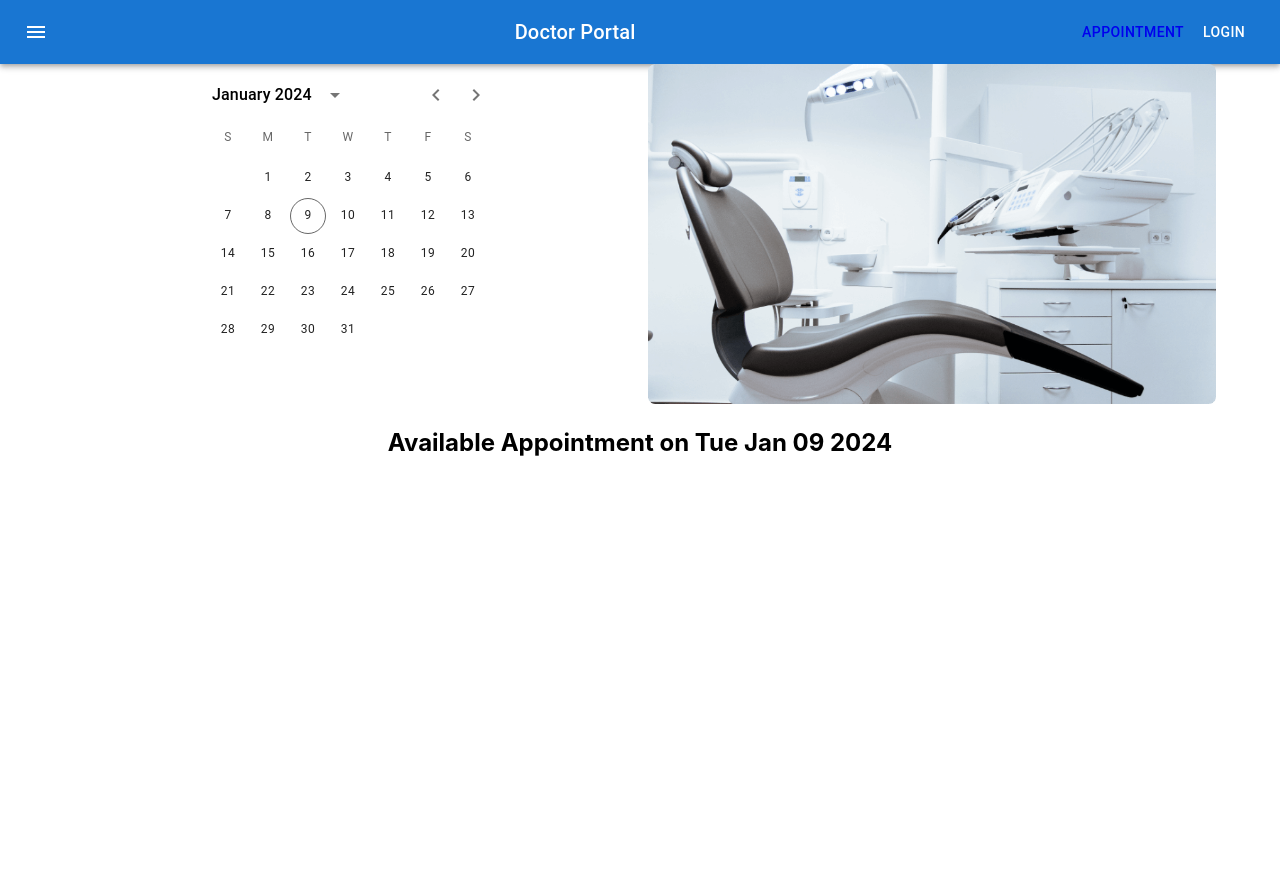
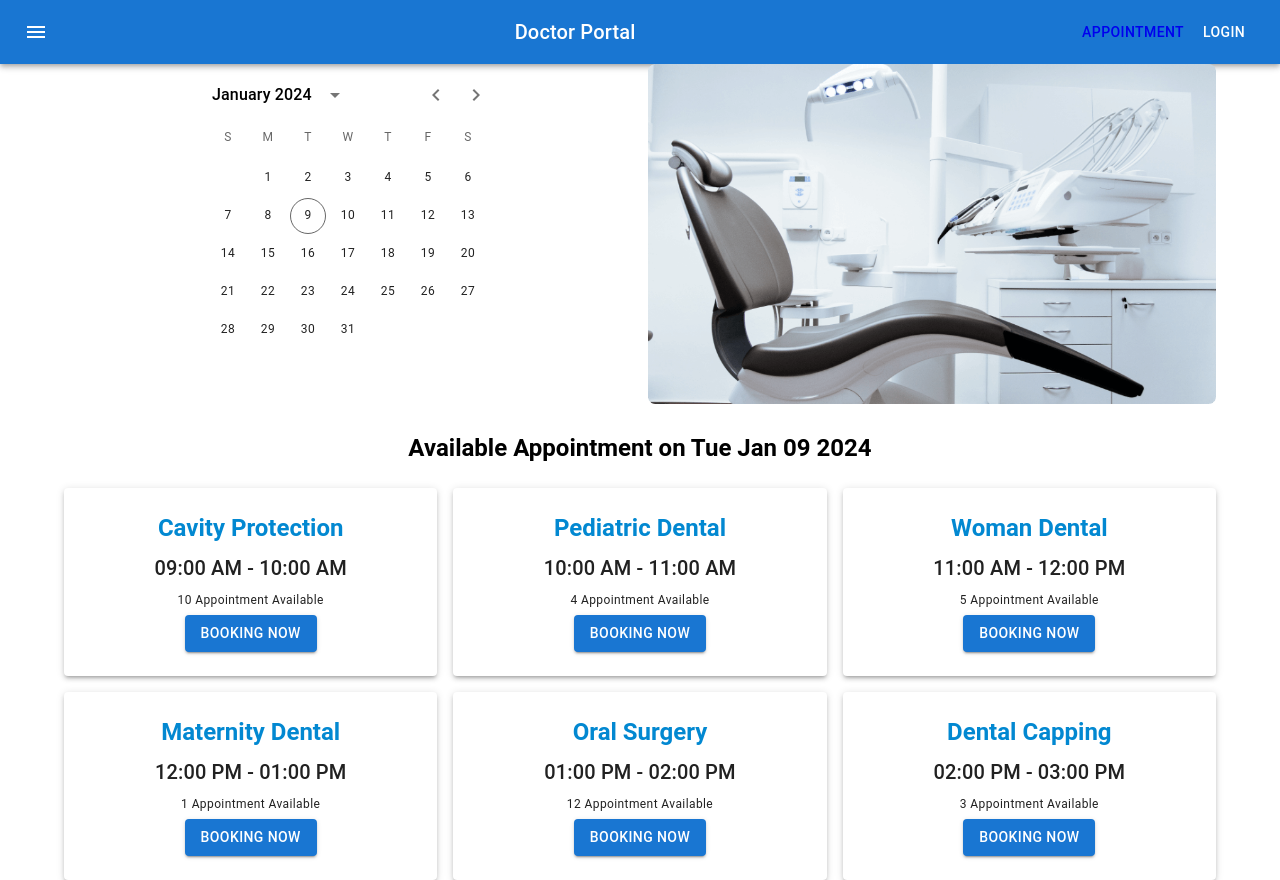
Before and after one commit to sujoykarnel/doctor-client-site, a React (Create React App) app: page /appointment in a window 1280 px wide. Before the commit the page ends 800 px from the top, so only its background shows below. Built offline with nearby package versions, Linux system fonts and the light colour scheme.

Commit message:
booking added

```diff
--- a/src/Pages/Appointment/AvailableAppointment/AvailableAppointment.js
+++ b/src/Pages/Appointment/AvailableAppointment/AvailableAppointment.js
@@ -1,6 +1,8 @@
+import { Container, Grid, Typography } from '@mui/material';
 import React from 'react';
+import Booking from '../Booking/Booking';
 
-const availableAppointment = [
+const bookings = [
     {
         id: 1,
         name: 'Cavity Protection',
@@ -42,9 +44,19 @@ const availableAppointment = [
 const AvailableAppointment = ({ date }) => {
     const newDate = new Date(date);
     return (
-        <div>
-            <h2>Available Appointment on {newDate.toDateString()} </h2>
-        </div>
+        <Container>
+            <Typography sx={{ fontWeight: 600, p: 3 }} variant='h5'>
+                Available Appointment on {newDate.toDateString()}
+            </Typography>
+            <Grid container spacing={2}>
+                {
+                    bookings.map(booking => <Booking
+                        key={booking.id}
+                        booking={booking}
+                    ></Booking>)
+                }
+            </Grid>
+        </Container>
     );
 };
 
--- /dev/null
+++ b/src/Pages/Appointment/Booking/Booking.js
@@ -0,0 +1,24 @@
+import { Button, Grid, Paper, Typography } from '@mui/material';
+import React from 'react';
+
+const Booking = ({ booking }) => {
+    const { name, time, space } = booking;
+    return (
+        <Grid item xs={12} sm={6} md={4}>
+            <Paper elevation={3} sx={{ p: 3 }}>
+                <Typography sx={{ color: 'info.main', fontWeight: 600 }} variant="h5" gutterBottom>
+                    {name}
+                </Typography>
+                <Typography sx={{ fontWeight: 500 }} variant="h6" gutterBottom>
+                    {time}
+                </Typography>
+                <Typography variant="caption" display="block" gutterBottom>
+                    {space} Appointment Available
+                </Typography>
+                <Button variant="contained">Booking Now</Button>
+            </Paper>
+        </Grid>
+    );
+};
+
+export default Booking;
```
